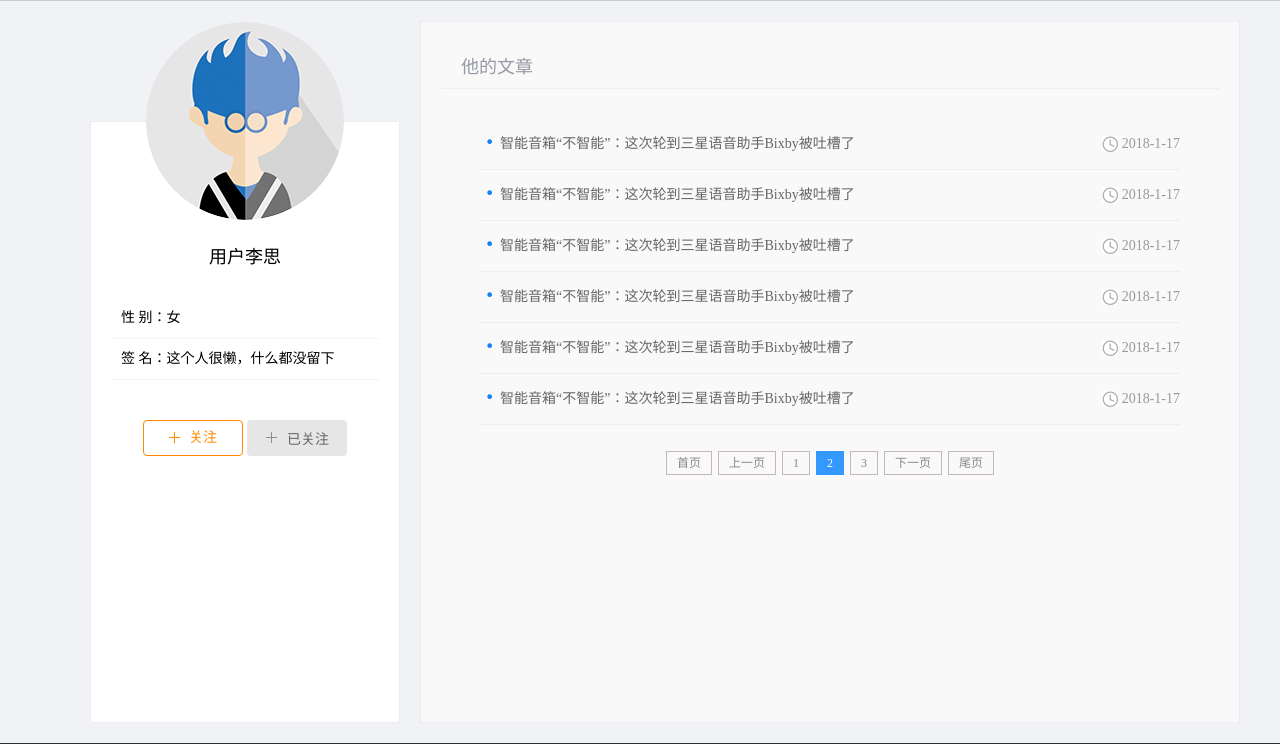
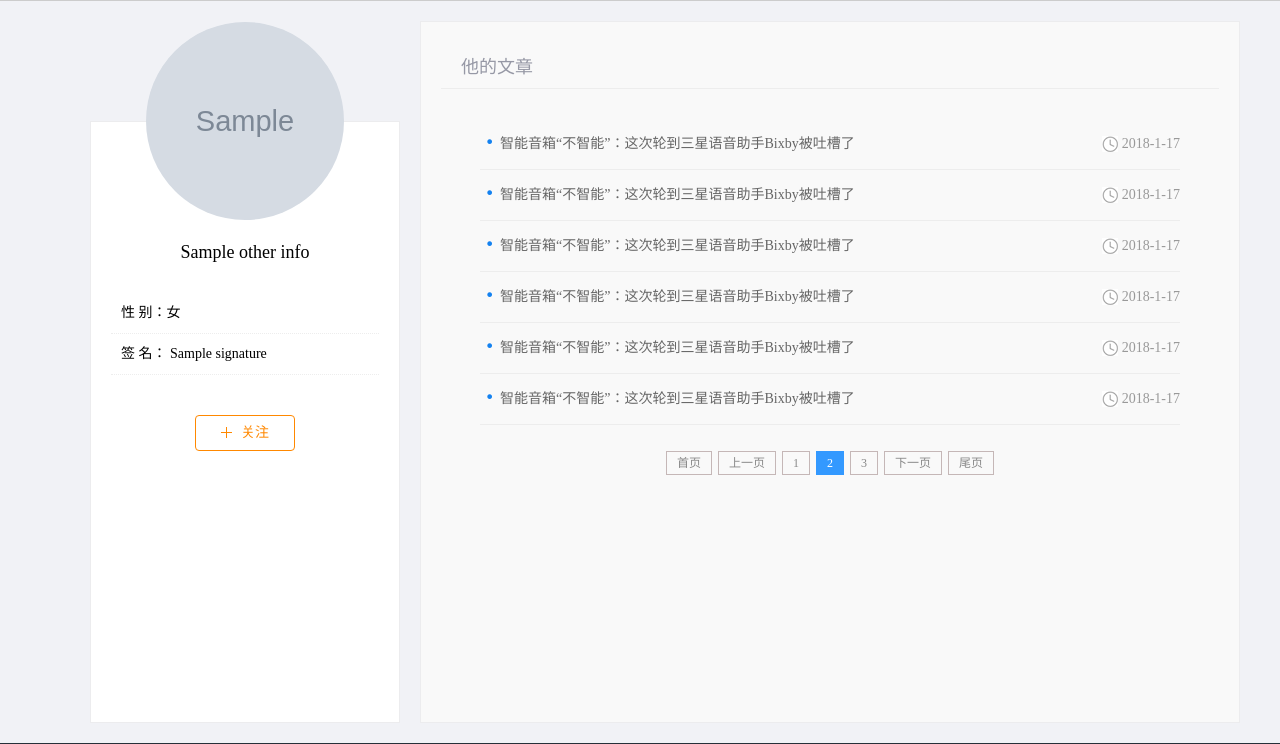
Before and after one commit to linbo-boy/news_informationmation_Flask, a Flask app: template info/templates/news/other.html in a window 1280 px wide. Shown: the part 59-803 px from the top of the page. Run offline with Flask 2, Linux system fonts and the light colour scheme; the template is opened without the code that fills it: most values are stand-ins (such as "Sample title", 1, 10 or a date in 2020); grey boxes marked "Sample" are stand-in pictures; parts of the project's set-up code (start-up, migrations or seed data) failed here and were passed over; some libraries are stand-ins or nearby versions.

Commit message:
查看其他用户信息的显示

```diff
--- a/info/templates/news/other.html
+++ b/info/templates/news/other.html
@@ -16,20 +16,33 @@
 {% block contentBlock %}
     <div class="user_menu_con fl">
             <div class="user_center_pic">
-                <img src="../../static/news/images/user_pic.png" alt="用户图片">
+                <img src="{% if data.other_info.avatar_url %}
+                {{ data.other_info.avatar_url }}
+                {% else %}
+                ../../static/news/images/user_pic.png
+                {% endif %}" alt="用户图片">
             </div>
-            <div class="user_center_name">用户李思</div>
+            <div class="user_center_name">{{ data.other_info.nick_name }}</div>
 
             <ul class="other_detail">
-                <li>性 别：女</li>
-                <li>签 名：这个人很懒，什么都没留下</li>
+                <li>性 别：{% if data.other_info.gender == "MAN" %}男
+                {% else %}女
+                {% endif %}</li>
+                <li>签 名：{% if data.other_info.signature %}
+                    {{ data.other_info.signature }}
+                {% else %}
+                    这个人很懒，什么都没留下
+                {% endif %}</li>
             </ul>
 
             <div class="focus_other">
-                <a href="javascript:;" class="focus">关注</a>
-        <a href="javascript:;" class="focused"><span class="out">已关注</span><span class="over">取消关注</span></a>
+                <a href="javascript:;" class="focus block-center" data-userid="{{ data.other_info.id }}" style="display: {% if data.is_followed %}none
+                {% else %}block
+                {% endif %}">关注</a><br>
+                <a href="javascript:;" class="focused block-center" data-userid="{{ data.other_info.id }}" style="display: {% if data.is_followed %}block
+                {% else %}none
+                {% endif %}"><span class="out">已关注</span><span class="over">取消关注</span></a>
             </div>
-
         </div>
 
     <div class="user_con fr">
--- a/info/templates/news/user_follow.html
+++ b/info/templates/news/user_follow.html
@@ -15,12 +15,12 @@
         <ul class="card_list_con">
             {% for user in data.users %}
                 <li class="author_card card_list">
-                    <a href="{{ url_for("profile.other_info") }}" target="_blank" class="author_pic"><img src="{% if user.avatar_url %}
+                    <a href="{{ url_for("profile.other_info") }}?user_id={{ user.id }}" target="_blank" class="author_pic"><img src="{% if user.avatar_url %}
                     {{ user.avatar_url }}
                     {% else %}
                     ../../static/news/images/user_pic.png
                     {% endif %}" alt="author_pic"></a>
-                    <a href="{{ url_for("profile.other_info") }}" class="author_name">{{ user.nick_name }}</a>
+                    <a href="{{ url_for("profile.other_info") }}?user_id={{ user.id }}" class="author_name">{{ user.nick_name }}</a>
                     <div class="author_resume">{{ user.signature }}</div>
                     <div class="writings"><span>总篇数</span><b>{{ user.news_count }}</b></div>
                     <div class="follows"><span>粉丝</span><b>{{ user.followers_count }}</b></div>
```
Also changed, not shown: info/modules/profile/views.py (+23 -1 lines).
